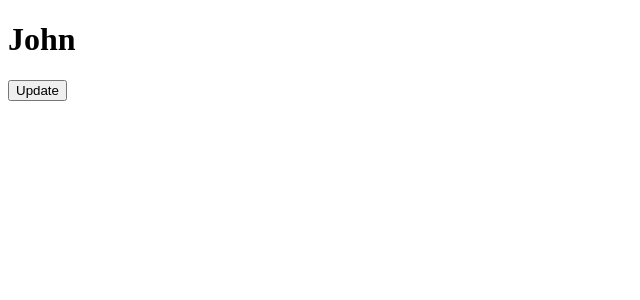
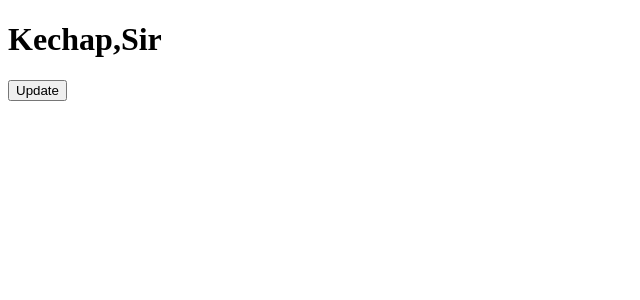
Before and after one commit to Slashh48/react-app, a React (Vite) app: page / in a window 1280 px wide. Shown: the top 300 px of the page, without its empty margins (0-640 px from the left). Built offline with nearby package versions, Linux system fonts and the light colour scheme.

Commit message:
Vjezba druga, sam uradio skroz skoro ko i prvu

```diff
--- a/src/App.tsx
+++ b/src/App.tsx
@@ -1,18 +1,16 @@
 import { useState } from "react";
 
 function App() {
-  const [game, setGame] = useState({
-    id: 1,
-    player: {
-      name: "John",
-    },
+  const [pizza, setPizza] = useState({
+    name: "Capricciousa",
+    toppings: ["Kechap", "Sir"],
   });
   const handleClick = () => {
-    setGame({ ...game, player: { ...game.player, name: "Bob" } });
+    setPizza({ ...pizza, toppings: [...pizza.toppings, "Shunka"] });
   };
   return (
     <>
-      <h1>{game.player.name}</h1>
+      <h1>{pizza.toppings + " "}</h1>
       <button onClick={handleClick}>Update</button>
     </>
   );
```
